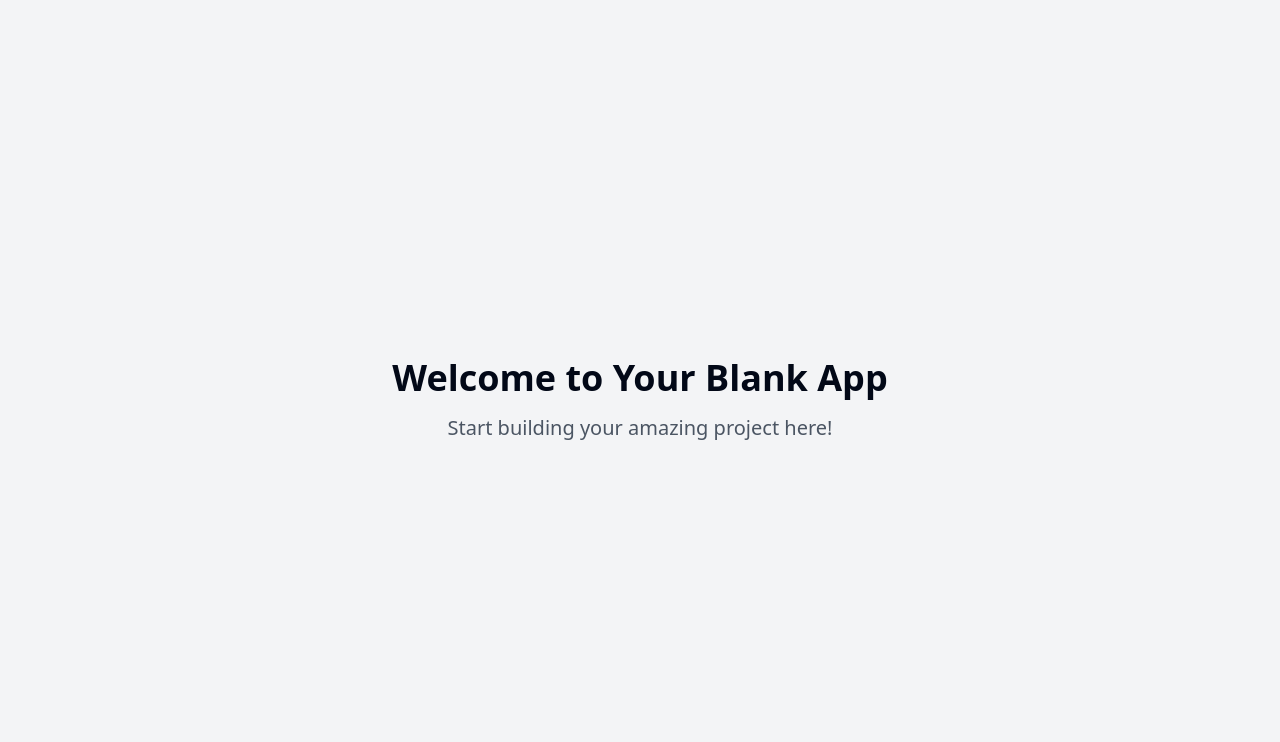
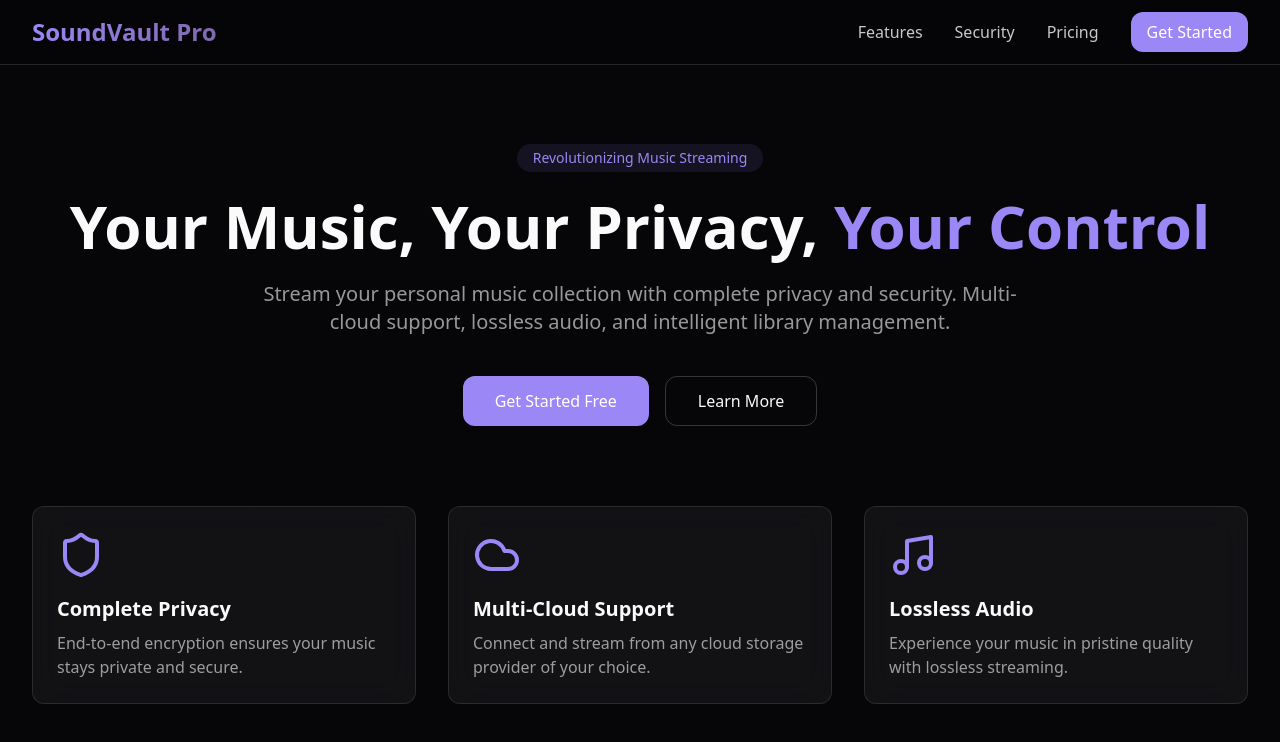
Before and after one commit to KoushikPraneeth/soundcloud-secure, a React (Vite) app: page / in a window 1280 px wide. Shown: the top 742 px of the page. Built offline with nearby package versions, Linux system fonts and the light colour scheme.

Commit message:
Implement SoundVault Pro frontend
This commit implements the frontend for the SoundVault Pro project.  The frontend will be integrated with a Supabase and Spring Boot backend at a later stage.  This commit does not include backend functionality.

```diff
--- /dev/null
+++ b/src/components/Hero.tsx
@@ -0,0 +1,57 @@
+
+import { Shield, Music, Cloud } from "lucide-react";
+
+const Hero = () => {
+  return (
+    <div className="min-h-screen pt-16 overflow-hidden">
+      <div className="max-w-7xl mx-auto px-4 sm:px-6 lg:px-8 pt-20 pb-16 text-center">
+        <span className="inline-block animate-fade-in opacity-0 [animation-delay:200ms] [animation-fill-mode:forwards]">
+          <span className="inline-block px-4 py-1 rounded-full text-sm font-medium bg-primary/10 text-primary">
+            Revolutionizing Music Streaming
+          </span>
+        </span>
+
+        <h1 className="mt-6 text-4xl sm:text-5xl lg:text-6xl font-bold text-foreground animate-fade-in opacity-0 [animation-delay:400ms] [animation-fill-mode:forwards]">
+          Your Music, Your Privacy,
+          <span className="text-primary"> Your Control</span>
+        </h1>
+
+        <p className="mt-6 text-xl text-foreground/60 max-w-3xl mx-auto animate-fade-in opacity-0 [animation-delay:600ms] [animation-fill-mode:forwards]">
+          Stream your personal music collection with complete privacy and security.
+          Multi-cloud support, lossless audio, and intelligent library management.
+        </p>
+
+        <div className="mt-10 flex flex-col sm:flex-row justify-center gap-4 animate-fade-in opacity-0 [animation-delay:800ms] [animation-fill-mode:forwards]">
+          <button className="px-8 py-3 rounded-lg bg-primary text-white font-medium hover:bg-primary/90 transition-colors">
+            Get Started Free
+          </button>
+          <button className="px-8 py-3 rounded-lg border border-foreground/20 text-foreground hover:bg-foreground/5 transition-colors">
+            Learn More
+          </button>
+        </div>
+
+        <div className="mt-20 grid grid-cols-1 md:grid-cols-3 gap-8 text-left">
+          <div className="p-6 rounded-xl bg-white/5 backdrop-blur-lg border border-foreground/10 animate-fade-in opacity-0 [animation-delay:1000ms] [animation-fill-mode:forwards]">
+            <Shield className="w-12 h-12 text-primary mb-4" />
+            <h3 className="text-xl font-semibold mb-2">Complete Privacy</h3>
+            <p className="text-foreground/60">End-to-end encryption ensures your music stays private and secure.</p>
+          </div>
+
+          <div className="p-6 rounded-xl bg-white/5 backdrop-blur-lg border border-foreground/10 animate-fade-in opacity-0 [animation-delay:1200ms] [animation-fill-mode:forwards]">
+            <Cloud className="w-12 h-12 text-primary mb-4" />
+            <h3 className="text-xl font-semibold mb-2">Multi-Cloud Support</h3>
+            <p className="text-foreground/60">Connect and stream from any cloud storage provider of your choice.</p>
+          </div>
+
+          <div className="p-6 rounded-xl bg-white/5 backdrop-blur-lg border border-foreground/10 animate-fade-in opacity-0 [animation-delay:1400ms] [animation-fill-mode:forwards]">
+            <Music className="w-12 h-12 text-primary mb-4" />
+            <h3 className="text-xl font-semibold mb-2">Lossless Audio</h3>
+            <p className="text-foreground/60">Experience your music in pristine quality with lossless streaming.</p>
+          </div>
+        </div>
+      </div>
+    </div>
+  );
+};
+
+export default Hero;
--- /dev/null
+++ b/src/components/Navbar.tsx
@@ -0,0 +1,76 @@
+
+import { useState } from "react";
+import { Menu, X } from "lucide-react";
+
+const Navbar = () => {
+  const [isOpen, setIsOpen] = useState(false);
+
+  return (
+    <nav className="fixed w-full bg-background/80 backdrop-blur-lg z-50 border-b">
+      <div className="max-w-7xl mx-auto px-4 sm:px-6 lg:px-8">
+        <div className="flex justify-between h-16 items-center">
+          <div className="flex-shrink-0 flex items-center">
+            <span className="text-2xl font-bold bg-clip-text text-transparent bg-gradient-to-r from-primary to-secondary">
+              SoundVault Pro
+            </span>
+          </div>
+
+          <div className="hidden md:flex items-center space-x-8">
+            <a href="#features" className="text-foreground/80 hover:text-primary transition-colors">
+              Features
+            </a>
+            <a href="#security" className="text-foreground/80 hover:text-primary transition-colors">
+              Security
+            </a>
+            <a href="#pricing" className="text-foreground/80 hover:text-primary transition-colors">
+              Pricing
+            </a>
+            <button className="bg-primary hover:bg-primary/90 text-white px-4 py-2 rounded-lg transition-colors">
+              Get Started
+            </button>
+          </div>
+
+          <div className="md:hidden">
+            <button
+              onClick={() => setIsOpen(!isOpen)}
+              className="text-foreground p-2"
+            >
+              {isOpen ? <X size={24} /> : <Menu size={24} />}
+            </button>
+          </div>
+        </div>
+      </div>
+
+      {/* Mobile menu */}
+      {isOpen && (
+        <div className="md:hidden bg-background border-b animate-fade-in">
+          <div className="px-2 pt-2 pb-3 space-y-1">
+            <a
+              href="#features"
+              className="block px-3 py-2 text-foreground/80 hover:text-primary transition-colors"
+            >
+              Features
+            </a>
+            <a
+              href="#security"
+              className="block px-3 py-2 text-foreground/80 hover:text-primary transition-colors"
+            >
+              Security
+            </a>
+            <a
+              href="#pricing"
+              className="block px-3 py-2 text-foreground/80 hover:text-primary transition-colors"
+            >
+              Pricing
+            </a>
+            <button className="w-full text-left bg-primary hover:bg-primary/90 text-white px-3 py-2 rounded-lg transition-colors">
+              Get Started
+            </button>
+          </div>
+        </div>
+      )}
+    </nav>
+  );
+};
+
+export default Navbar;
--- a/src/index.css
+++ b/src/index.css
@@ -1,92 +1,39 @@
+
 @tailwind base;
 @tailwind components;
 @tailwind utilities;
 
 @layer base {
   :root {
-    --background: 0 0% 100%;
-    --foreground: 222.2 84% 4.9%;
+    --background: 240 20% 3%;
+    --foreground: 0 0% 98%;
 
-    --card: 0 0% 100%;
-    --card-foreground: 222.2 84% 4.9%;
+    --card: 240 10% 3.9%;
+    --card-foreground: 0 0% 98%;
 
-    --popover: 0 0% 100%;
-    --popover-foreground: 222.2 84% 4.9%;
+    --popover: 240 10% 3.9%;
+    --popover-foreground: 0 0% 98%;
 
-    --primary: 222.2 47.4% 11.2%;
-    --primary-foreground: 210 40% 98%;
+    --primary: 252 86% 74%;
+    --primary-foreground: 0 0% 100%;
 
-    --secondary: 210 40% 96.1%;
-    --secondary-foreground: 222.2 47.4% 11.2%;
+    --secondary: 240 30% 96.1%;
+    --secondary-foreground: 240 5.9% 10%;
 
-    --muted: 210 40% 96.1%;
-    --muted-foreground: 215.4 16.3% 46.9%;
+    --muted: 240 3.7% 15.9%;
+    --muted-foreground: 240 5% 64.9%;
 
-    --accent: 210 40% 96.1%;
-    --accent-foreground: 222.2 47.4% 11.2%;
-
-    --destructive: 0 84.2% 60.2%;
-    --destructive-foreground: 210 40% 98%;
-
-    --border: 214.3 31.8% 91.4%;
-    --input: 214.3 31.8% 91.4%;
-    --ring: 222.2 84% 4.9%;
-
-    --radius: 0.5rem;
-
-    --sidebar-background: 0 0% 98%;
-
-    --sidebar-foreground: 240 5.3% 26.1%;
-
-    --sidebar-primary: 240 5.9% 10%;
-
-    --sidebar-primary-foreground: 0 0% 98%;
-
-    --sidebar-accent: 240 4.8% 95.9%;
-
-    --sidebar-accent-foreground: 240 5.9% 10%;
-
-    --sidebar-border: 220 13% 91%;
-
-    --sidebar-ring: 217.2 91.2% 59.8%;
-  }
-
-  .dark {
-    --background: 222.2 84% 4.9%;
-    --foreground: 210 40% 98%;
-
-    --card: 222.2 84% 4.9%;
-    --card-foreground: 210 40% 98%;
-
-    --popover: 222.2 84% 4.9%;
-    --popover-foreground: 210 40% 98%;
-
-    --primary: 210 40% 98%;
-    --primary-foreground: 222.2 47.4% 11.2%;
-
-    --secondary: 217.2 32.6% 17.5%;
-    --secondary-foreground: 210 40% 98%;
-
-    --muted: 217.2 32.6% 17.5%;
-    --muted-foreground: 215 20.2% 65.1%;
-
-    --accent: 217.2 32.6% 17.5%;
-    --accent-foreground: 210 40% 98%;
+    --accent: 240 3.7% 15.9%;
+    --accent-foreground: 0 0% 98%;
 
     --destructive: 0 62.8% 30.6%;
-    --destructive-foreground: 210 40% 98%;
+    --destructive-foreground: 0 0% 98%;
 
-    --border: 217.2 32.6% 17.5%;
-    --input: 217.2 32.6% 17.5%;
-    --ring: 212.7 26.8% 83.9%;
-    --sidebar-background: 240 5.9% 10%;
-    --sidebar-foreground: 240 4.8% 95.9%;
-    --sidebar-primary: 224.3 76.3% 48%;
-    --sidebar-primary-foreground: 0 0% 100%;
-    --sidebar-accent: 240 3.7% 15.9%;
-    --sidebar-accent-foreground: 240 4.8% 95.9%;
-    --sidebar-border: 240 3.7% 15.9%;
-    --sidebar-ring: 217.2 91.2% 59.8%;
+    --border: 240 3.7% 15.9%;
+    --input: 240 3.7% 15.9%;
+    --ring: 240 4.9% 83.9%;
+
+    --radius: 0.75rem;
   }
 }
 
@@ -94,8 +41,40 @@
   * {
     @apply border-border;
   }
-
   body {
     @apply bg-background text-foreground;
+    font-feature-settings: "rlig" 1, "calt" 1;
   }
 }
+
+/* Custom Scrollbar */
+::-webkit-scrollbar {
+  width: 8px;
+  height: 8px;
+}
+
+::-webkit-scrollbar-track {
+  background: transparent;
+}
+
+::-webkit-scrollbar-thumb {
+  background: #666;
+  border-radius: 4px;
+}
+
+::-webkit-scrollbar-thumb:hover {
+  background: #888;
+}
+
+/* Smooth Scrolling */
+html {
+  scroll-behavior: smooth;
+}
+
+/* Prevent Text Selection */
+.no-select {
+  -webkit-user-select: none;
+  -moz-user-select: none;
+  -ms-user-select: none;
+  user-select: none;
+}
--- a/src/pages/Index.tsx
+++ b/src/pages/Index.tsx
@@ -1,12 +1,12 @@
-// Update this page (the content is just a fallback if you fail to update the page)
+
+import Navbar from "@/components/Navbar";
+import Hero from "@/components/Hero";
 
 const Index = () => {
   return (
-    <div className="min-h-screen flex items-center justify-center bg-gray-100">
-      <div className="text-center">
-        <h1 className="text-4xl font-bold mb-4">Welcome to Your Blank App</h1>
-        <p className="text-xl text-gray-600">Start building your amazing project here!</p>
-      </div>
+    <div className="min-h-screen bg-gradient-to-b from-background to-background/95">
+      <Navbar />
+      <Hero />
     </div>
   );
 };
```
Also changed, not shown: tailwind.config.ts (+54 -56 lines).
